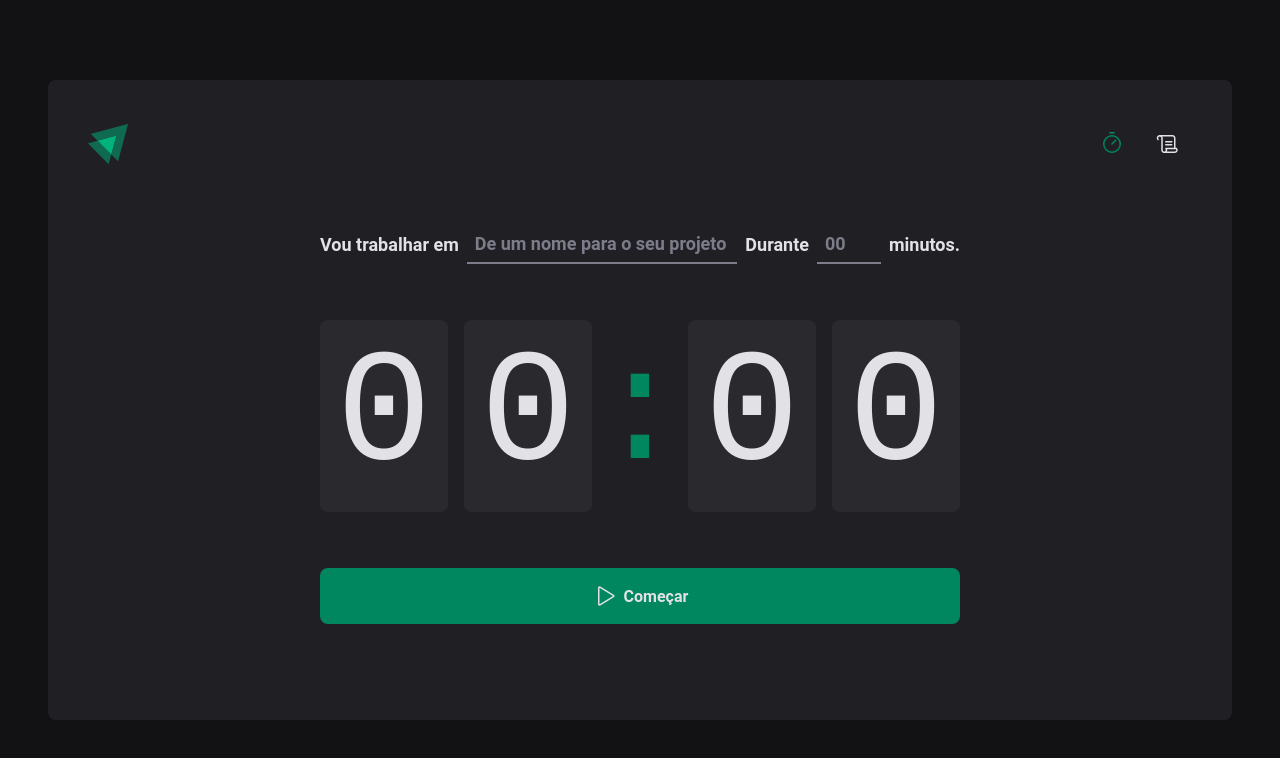
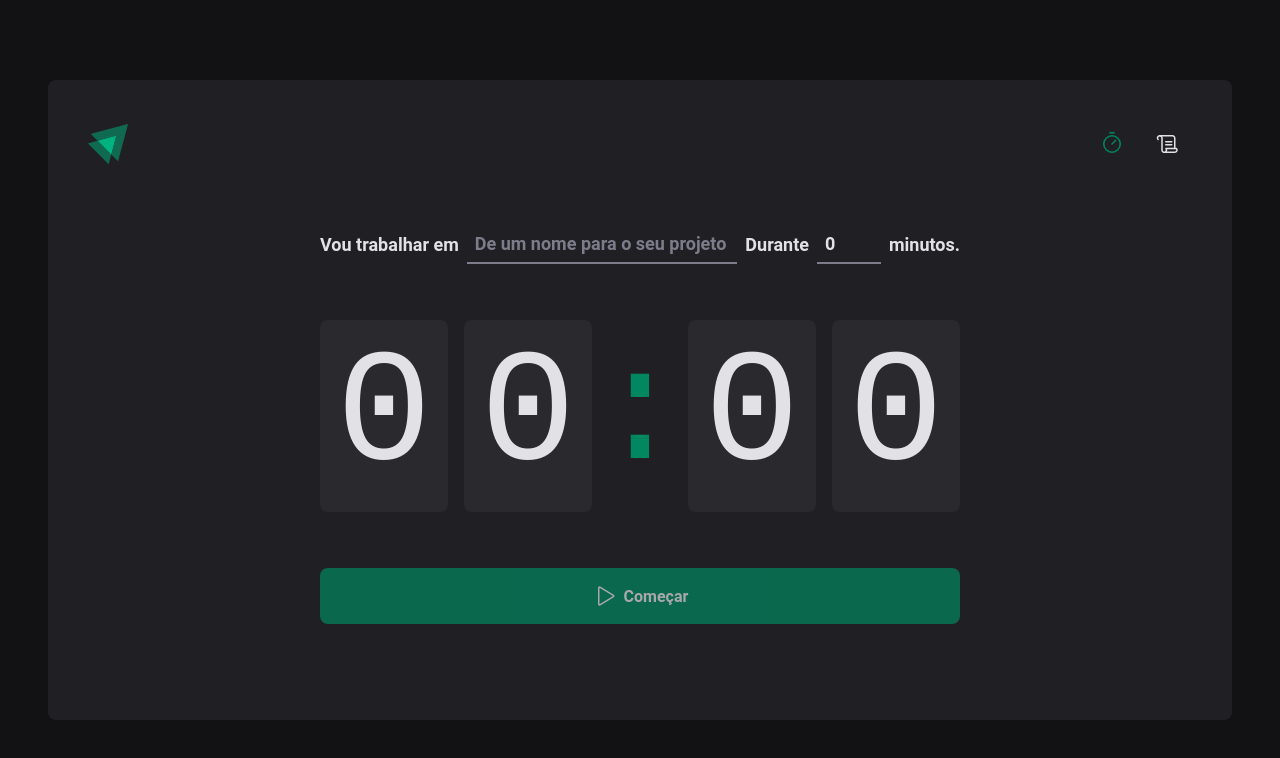
Before and after one commit to tevass/ignite-timer, a React app: page / in a window 1280 px wide. Shown: the top 758 px of the page. Built offline with nearby package versions, Linux system fonts and the light colour scheme; the HTML template or start-up script is replaced by a standard one.

Commit message:
Formulários

```diff
--- a/package.json
+++ b/package.json
@@ -10,11 +10,14 @@
     "lint": "eslint src --ext .ts,.tsx --fix"
   },
   "dependencies": {
+    "@hookform/resolvers": "^2.9.7",
     "phosphor-react": "^1.4.1",
     "react": "^18.2.0",
     "react-dom": "^18.2.0",
+    "react-hook-form": "^7.34.0",
     "react-router-dom": "^6.3.0",
-    "styled-components": "^5.3.5"
+    "styled-components": "^5.3.5",
+    "zod": "^3.17.10"
   },
   "devDependencies": {
     "@rocketseat/eslint-config": "^1.1.3",
--- a/src/pages/Home/index.tsx
+++ b/src/pages/Home/index.tsx
@@ -1,4 +1,7 @@
 import { Play } from 'phosphor-react'
+import { useForm } from 'react-hook-form'
+import { zodResolver } from '@hookform/resolvers/zod'
+import * as zod from 'zod'
 
 import {
   CountdownContainer,
@@ -10,16 +13,48 @@
   TaskInput,
 } from './styles'
 
+const newCycleFormValidationSchema = zod.object({
+  task: zod.string().min(1, 'Informe a tarefa'),
+  minutesAmount: zod
+    .number()
+    .min(5, 'O ciclo precisa de no mínimo de 5 minutos')
+    .max(60, 'O ciclo precisa de no máximo de 60 minutos'),
+})
+
+// interface NewCycleFormData {
+//   task: string
+//   minutesAmount: number
+// }
+
+type NewCycleFormData = zod.infer<typeof newCycleFormValidationSchema>
+
 export function Home() {
+  const { register, handleSubmit, watch, reset } = useForm<NewCycleFormData>({
+    resolver: zodResolver(newCycleFormValidationSchema),
+    defaultValues: {
+      minutesAmount: 0,
+      task: '',
+    },
+  })
+
+  function handleCreateNewCycle(data: NewCycleFormData) {
+    console.log(data)
+    reset()
+  }
+
+  const task = watch('task')
+  const isSubmitDisabled = !task
+
   return (
     <HomeContainer>
-      <form>
+      <form onSubmit={handleSubmit(handleCreateNewCycle)}>
         <FormContainer>
           <label htmlFor="task">Vou trabalhar em</label>
           <TaskInput
             id="task"
             placeholder="De um nome para o seu projeto"
             list="task-suggestions"
+            {...register('task')}
           />
 
           <datalist id="task-suggestions">
@@ -37,6 +72,7 @@
             step={5}
             min={5}
             max={60}
+            {...register('minutesAmount', { valueAsNumber: true })}
           />
 
           <span>minutos.</span>
@@ -50,7 +86,7 @@
           <span>0</span>
         </CountdownContainer>
 
-        <StartCountdownButton type="submit">
+        <StartCountdownButton disabled={isSubmitDisabled} type="submit">
           <Play size={24} />
           Começar
         </StartCountdownButton>
```
Also changed, not shown: 1 other file (tests, documents, lock files or other folders).
